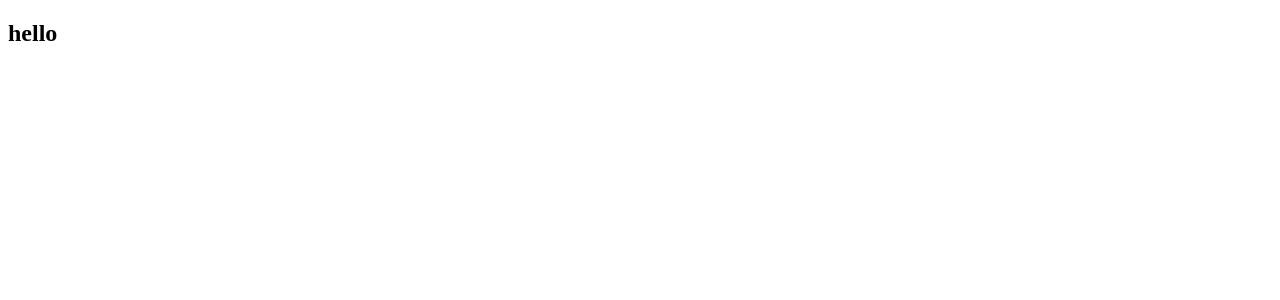
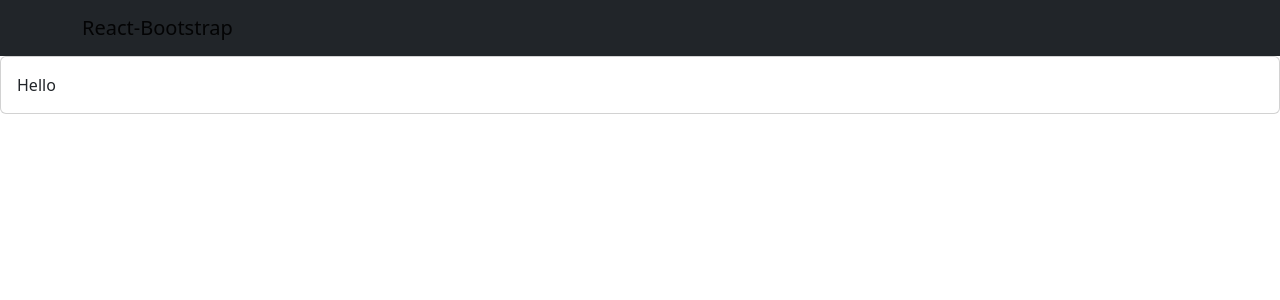
Before and after one commit to bunnyBites/reamik-ts, a React (Vite) app: page / in a window 1280 px wide. Shown: the top 300 px of the page. Built offline with nearby package versions, Linux system fonts and the light colour scheme.

Commit message:
Added appbar

```diff
--- a/index.html
+++ b/index.html
@@ -4,7 +4,13 @@
     <meta charset="UTF-8" />
     <link rel="icon" type="image/svg+xml" href="/vite.svg" />
     <meta name="viewport" content="width=device-width, initial-scale=1.0" />
-    <title>Vite + React + TS</title>
+    <title>Reamik</title>
+    <link
+      rel="stylesheet"
+      href="https://cdn.jsdelivr.net/npm/bootstrap@5.2.3/dist/css/bootstrap.min.css"
+      integrity="sha384-rbsA2VBKQhggwzxH7pPCaAqO46MgnOM80zW1RWuH61DGLwZJEdK2Kadq2F9CUG65"
+      crossorigin="anonymous"
+    />
   </head>
   <body>
     <div id="root"></div>
--- a/src/App.tsx
+++ b/src/App.tsx
@@ -1,7 +1,12 @@
 import { HomeScreen } from './home/Home.screen'
+import { AppBar } from './_shared/appBar/AppBar.component'
 
 function App() {
-  return <HomeScreen />
+  return (
+    <AppBar>
+      <HomeScreen />
+    </AppBar>
+  )
 }
 
 export default App
--- /dev/null
+++ b/src/_shared/appBar/AppBar.component.tsx
@@ -0,0 +1,5 @@
+import { AppBarView } from "./AppBar.component.view";
+
+type AppBarTypeVO = { children: React.ReactNode }
+
+export const AppBar: React.FC<AppBarTypeVO> = (props: AppBarTypeVO) => <AppBarView { ...props} />;
--- /dev/null
+++ b/src/_shared/appBar/AppBar.component.view.tsx
@@ -0,0 +1,16 @@
+import { Navbar } from "react-bootstrap";
+
+type AppBarViewPropsVO = { children: React.ReactNode }
+
+export const AppBarView: React.FC<AppBarViewPropsVO> = (
+  props: AppBarViewPropsVO,
+) => (
+  <div>
+    <Navbar bg="dark" expand="lg">
+      <div className="container">
+        <Navbar.Brand>React-Bootstrap</Navbar.Brand>
+      </div>
+    </Navbar>
+    {props.children}
+  </div>
+)
--- a/src/home/Home.screen.tsx
+++ b/src/home/Home.screen.tsx
@@ -1,7 +1,4 @@
 import React from 'react';
+import { HomeScreenView } from './Home.screen.view';
 
-export const HomeScreen: React.FC = () => {
-  console.log('hi');
-
-  return <h2>hello</h2>;
-}
+export const HomeScreen: React.FC = () => <HomeScreenView />;
--- /dev/null
+++ b/src/home/Home.screen.view.tsx
@@ -0,0 +1,9 @@
+import React from 'react';
+
+export const HomeScreenView: React.FC = () => (
+  <div className="card">
+    <div className="card-body">
+      Hello
+    </div>
+  </div>
+);
```
